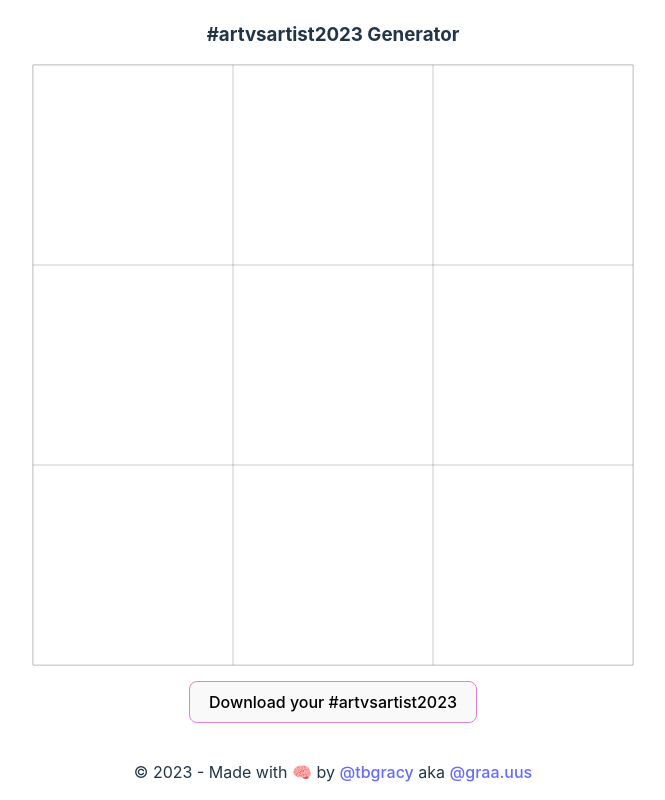
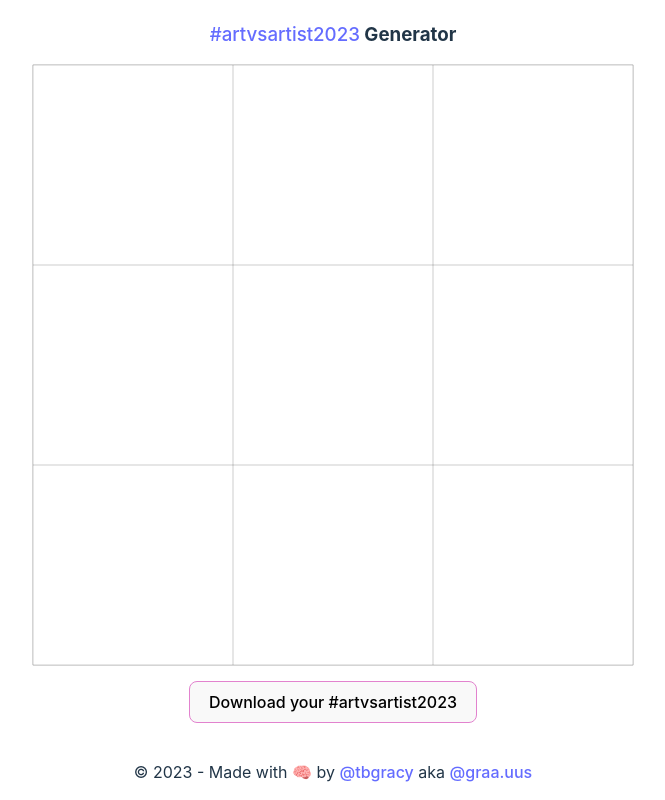
Before and after one commit to tbgracy/art-vs-artist, a React (Vite) app: page / in a window 1280 px wide. Shown: the whole page, without its empty margins (307-972 px from the left). Built offline with nearby package versions, Linux system fonts and the light colour scheme.

Commit message:
add hashtag link

```diff
--- a/src/App.tsx
+++ b/src/App.tsx
@@ -21,7 +21,7 @@ function App() {
 
   return <>
     <main>
-      <h3><span className="hashtag">#artvsartist{currentYear}</span> Generator</h3>
+      <h3><a className="hashtag" href='https://www.instagram.com/explore/tags/artvsartist' target='_blank'>#artvsartist{currentYear}</a> Generator</h3>
       <SquaresContainer ref={frame} />
       <button onClick={saveImage}>Download your #artvsartist{currentYear}</button>
     </main>
```
